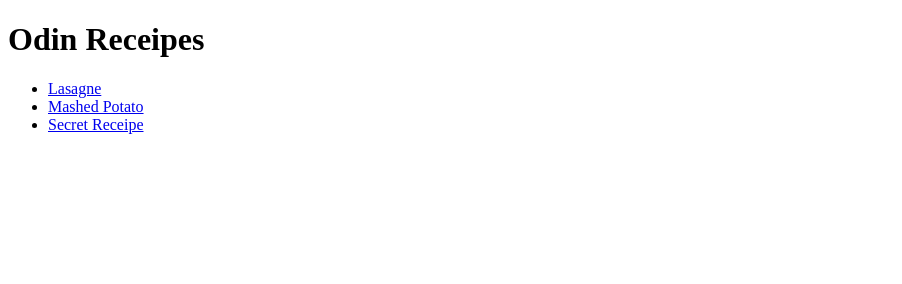
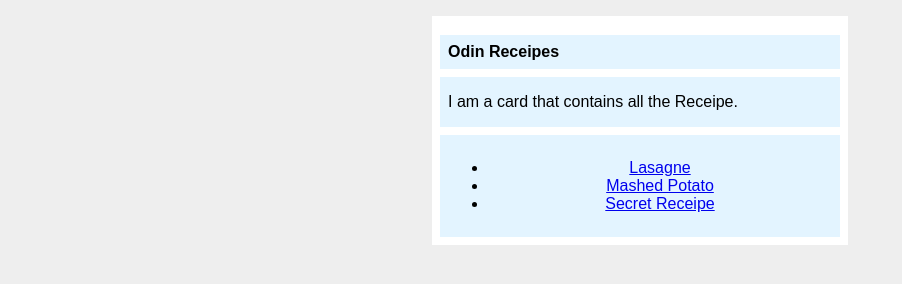
Before and after one commit to Draken777/odin-receipes, a plain HTML site: page index.html in a window 1280 px wide. Shown: the whole page, without its empty margins (0-902 px from the left). Drawn offline with Linux system fonts and the light colour scheme.

Commit message:
Added style by using css to main page

```diff
--- a/index.html
+++ b/index.html
@@ -3,16 +3,22 @@
 <head>
     <meta charset="UTF-8">
     <meta name="viewport" content="width=device-width, initial-scale=1.0">
+    <link rel="stylesheet" href="style.css">
     <title>Odin Receipes</title>
 </head>
 <body>
-
-    <h1>Odin Receipes</h1>
-    <ul>
-        <li><a href="recipes/lasagna.html">Lasagne</a></li>
-        <li><a href="recipes/mashpoatato.html">Mashed Potato</a></li>
-        <li><a href="recipes/ahhreceipe.html">Secret Receipe</a></li>
-    </ul>
-
+    <div class="card">
+        <h1 class="title">Odin Receipes</h1>
+        <div class="content">
+            I am a card that contains all the Receipe.
+        </div>
+        <div class="list">
+            <ul>
+                <li><a href="recipes/lasagna.html">Lasagne</a></li>
+                <li><a href="recipes/mashpoatato.html">Mashed Potato</a></li>
+                <li><a href="recipes/ahhreceipe.html">Secret Receipe</a></li>
+            </ul>
+        </div>
+    </div>
 </body>
 </html>
--- /dev/null
+++ b/style.css
@@ -0,0 +1,30 @@
+body {
+    background: #eee;
+    font-family: sans-serif;
+  }
+
+  .card {
+    width: 400px;
+    background: #fff;
+    margin: 16px auto;
+    padding: 8px;
+  }
+
+  .title {
+    background: #e3f4ff;
+    margin-bottom: 8px;
+    font-size: 16px;
+    padding: 8px;
+  }
+
+  .content {
+    background: #e3f4ff;
+    margin-bottom: 8px;
+    padding: 16px 8px;
+  }
+
+  .list {
+    background: #e3f4ff;
+    text-align: center;
+    padding: 8px;
+  }
```
